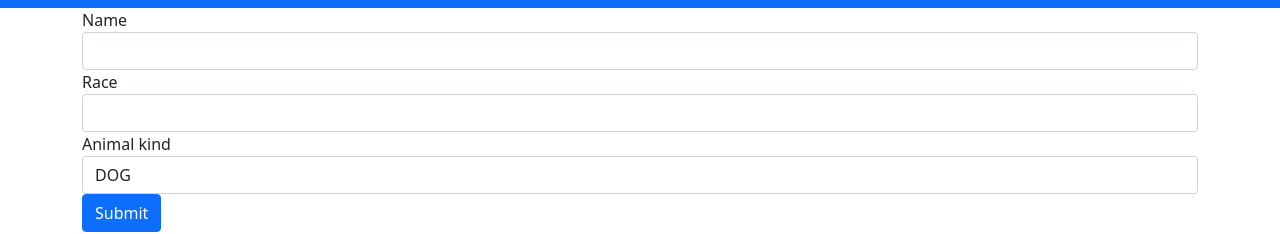
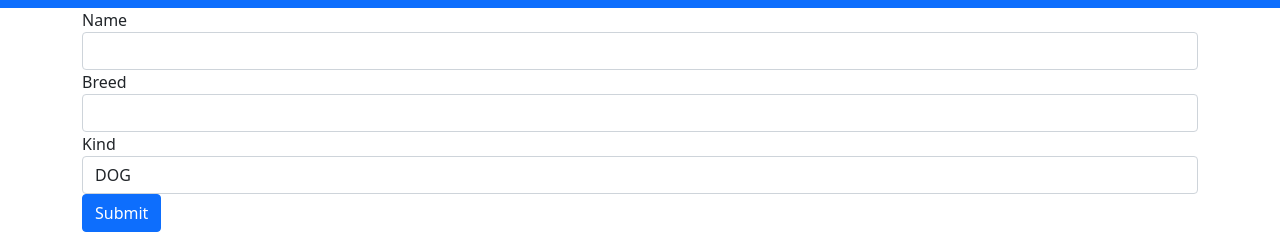
Before and after one commit to lukasz-kaminski/pet-family-front, an Angular app: page /pets/add in a window 1280 px wide. Shown: the part 128-362 px from the top of the page. Built offline with nearby package versions, Linux system fonts and the light colour scheme.

Commit message:
Change race to breed

```diff
--- a/src/app/home/home.component.html
+++ b/src/app/home/home.component.html
@@ -1 +1 @@
-<p>home works!</p>
+<p>Hello!</p>
--- a/src/app/list-pets/list-pets.component.html
+++ b/src/app/list-pets/list-pets.component.html
@@ -3,7 +3,7 @@
   <tr>
     <th scope="col">#</th>
     <th scope="col">Name</th>
-    <th scope="col">Race</th>
+    <th scope="col">Breed</th>
     <th scope="col">Kind</th>
   </tr>
   </thead>
@@ -11,7 +11,7 @@
   <tr *ngFor="let pet of pets">
     <th scope="row">{{pet.id}}</th>
     <td>{{pet.name}}</td>
-    <td>{{pet.race}}</td>
+    <td>{{pet.breed}}</td>
     <td>{{pet.kind}}</td>
   </tr>
   </tbody>
--- a/src/app/pet-add/pet-add.component.html
+++ b/src/app/pet-add/pet-add.component.html
@@ -3,11 +3,11 @@
   <input type="text" class="form-control" id="name"
          required
          [(ngModel)]="model.name" name="name">
-  <label for="name">Race</label>
-  <input type="text" class="form-control" id="race"
+  <label for="breed">Breed</label>
+  <input type="text" class="form-control" id="breed"
          required
-         [(ngModel)]="model.race" name="race">
-  <label for="kind">Animal kind</label>
+         [(ngModel)]="model.breed" name="breed">
+  <label for="kind">Kind</label>
   <select class="form-control" id="kind" [(ngModel)]="model.kind" required>
     <option *ngFor="let kind of kinds" [value]="kind">{{kind}}</option>
   </select>
--- a/src/app/shared/models/pet.model.ts
+++ b/src/app/shared/models/pet.model.ts
@@ -1,13 +1,13 @@
 export class Pet {
   id: number;
   name: string;
-  race: string;
+  breed: string;
   kind: string;
 
-  constructor(id: number, name: string, race: string, kind: string) {
+  constructor(id: number, name: string, breed: string, kind: string) {
     this.id = id;
     this.name = name;
-    this.race = race;
+    this.breed = breed;
     this.kind = kind;
   }
 }
```
